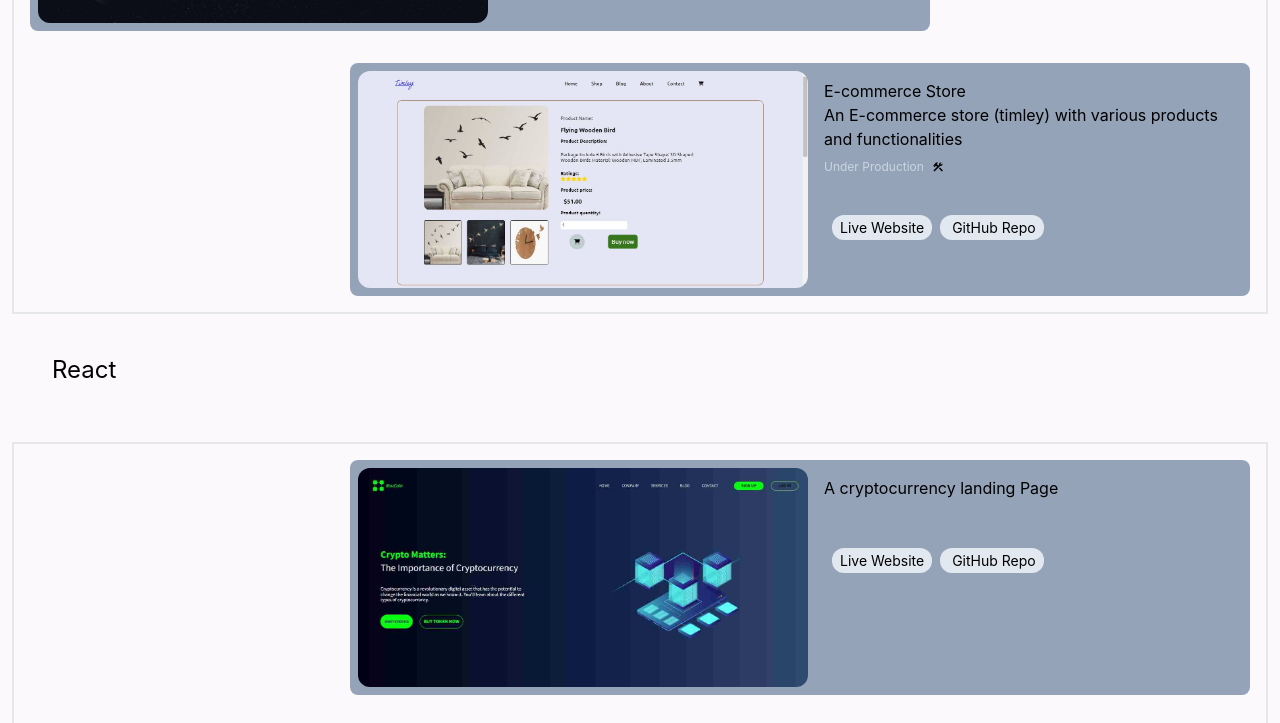
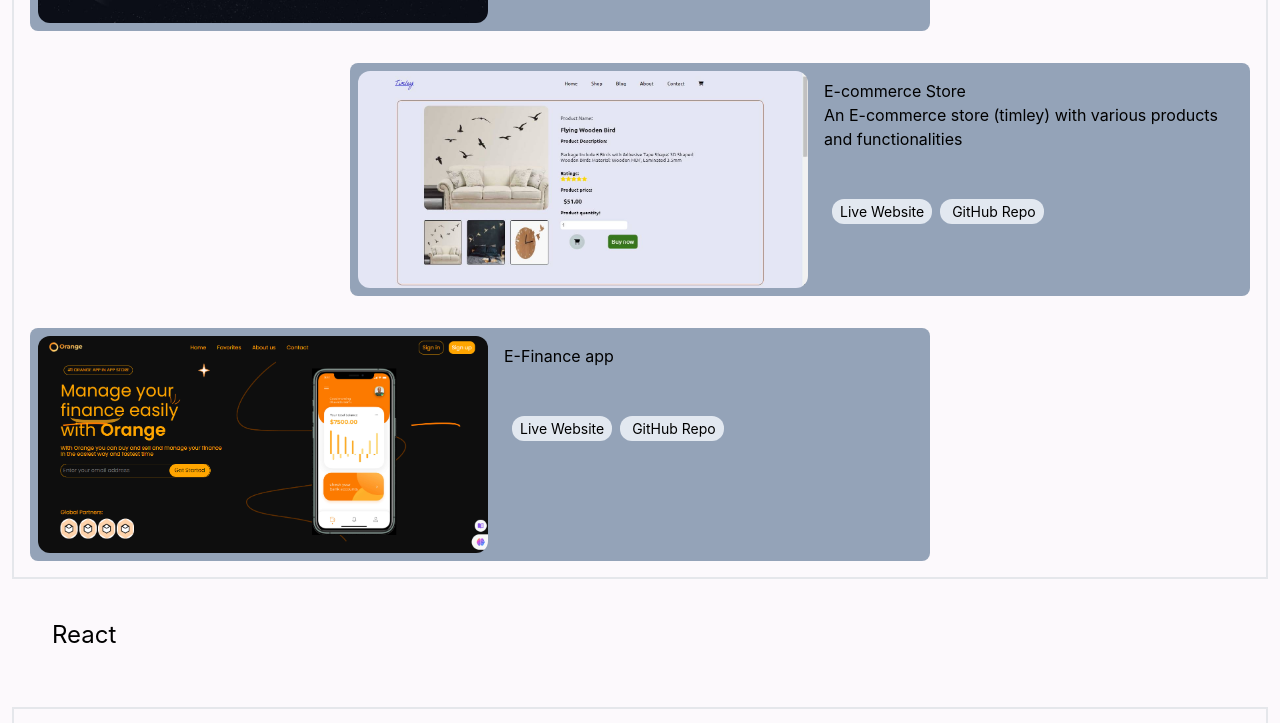
Before and after one commit to Timley53/Timileyin-Adedokun, a React (Create React App) app: page / in a window 1280 px wide. Shown: the part 2601-3324 px from the top of the page. Built offline with nearby package versions, Linux system fonts and the light colour scheme.

Commit message:
orange landing added

```diff
--- a/src/components/Hero.js
+++ b/src/components/Hero.js
@@ -31,7 +31,7 @@ function Hero() {
 </div>
        <div className="w-[50%] flex justify-center items-center h-[100%] md:hidden">
 
-            <img src={image} alt="Tim's-image" className='w-[70%] -mt-48  rounded-full'  />
+            <img src={image} alt="Tim's" className='w-[70%] -mt-48  rounded-full'  />
 
        </div>
     </section>
--- a/src/components/Projects.js
+++ b/src/components/Projects.js
@@ -1,4 +1,4 @@
-import React, { useEffect, useRef, useState } from 'react'
+import React from 'react'
 import CrowdFunding from './../resources/Projct ss/Crowdfunding-page.jpg'
 import SpaceExploration from './../resources/Projct ss/Destination.jpg'
 import timleyStore from './../resources/Projct ss/Products.jpg'
@@ -7,6 +7,7 @@ import RovCoinImg from './../resources/Projct ss/RovCoin.jpg'
 import runEat from "./../resources/Projct ss/runEat.jpg"
 import orangeImg from "./../resources/Projct ss/orange.jpg"
 import ProjectElement from './ProjectElement'
+import orangeLanding from './../resources/Projct ss/OrangeLanding page SS.png'
 
 const htmlCssPj = [
     {
@@ -14,7 +15,8 @@ const htmlCssPj = [
     title: 'CrowdFunding Page',
     details: 'A funding page dedicated Mastercraft Bamboo Monitor stand to reduce neck and eye strain',
     link: 'https://crowdfunding-timley53.netlify.app',
-    GitHub:'https://github.com/Timley53/crowdfunding'
+    GitHub:'https://github.com/Timley53/crowdfunding',
+    completed: true,
 },
  {
     img: SpaceExploration,
@@ -22,7 +24,8 @@ const htmlCssPj = [
     details: 'A page dedicated to space tourism and space knowledge',
     link: 'https://space-tourism-timley.netlify.app/home.html',
 
-    GitHub:'https://github.com/Timley53/Space-tourism'
+    GitHub:'https://github.com/Timley53/Space-tourism',
+    completed: true,
 },
 
  {
@@ -30,7 +33,16 @@ const htmlCssPj = [
     title: 'E-commerce Store ',
     details: 'An E-commerce store (timley) with various products and functionalities',
     link: 'https://timley-store.netlify.app',
-    GitHub: 'https://github.com/Timley53/store'
+    GitHub: 'https://github.com/Timley53/store',
+    completed: true,
+},
+ {
+    img: orangeLanding,
+    title: 'E-Finance app',
+    details: '',
+    link: 'https://orange-finance.vercel.app',
+    GitHub: 'https://github.com/Timley53/OrangeFinance',
+    completed: true,
 },
 
 
```
Also changed, not shown: src/resources/Projct ss/OrangeLanding page SS.png (added), src/resources/Projct ss/favicon.ico.jpg (added).
